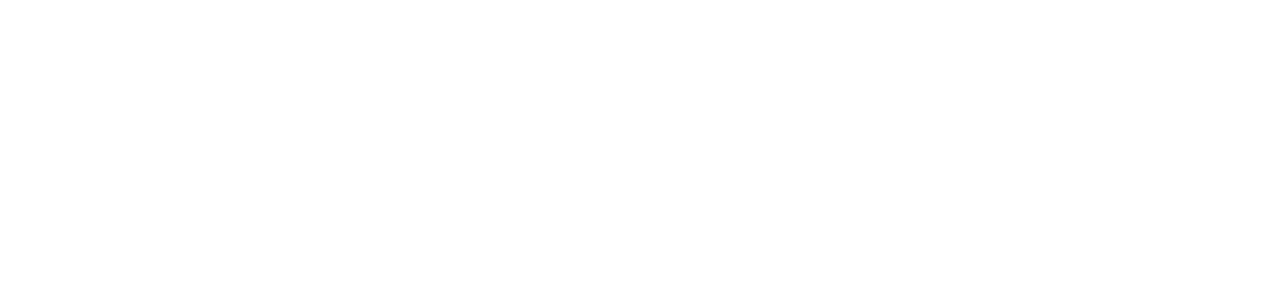
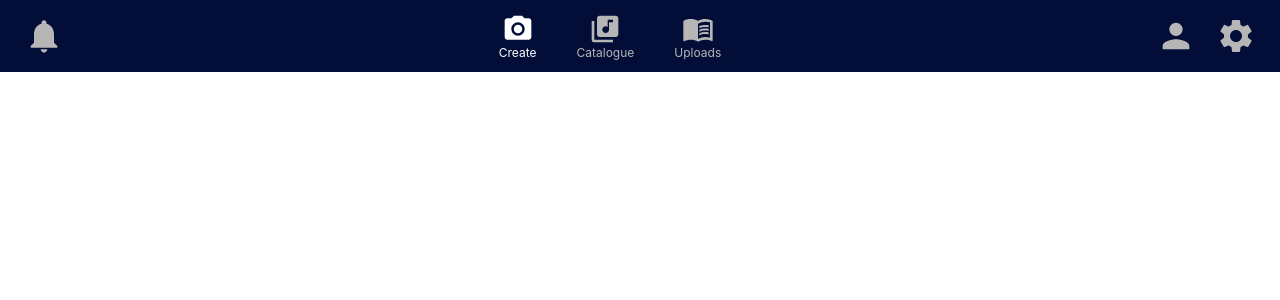
Before and after one commit to kevintran73/melody-mentoring, a React (Create React App) app in the folder frontend_web/: page /create in a window 1280 px wide. Before the commit this address had no page. Shown: the top 300 px of the page. Built offline with nearby package versions, Linux system fonts and the light colour scheme.

Commit message:
Implemented all page routes for nav bar; added nav on click functionality for all nav bar buttons

```diff
--- a/frontend_web/src/App.js
+++ b/frontend_web/src/App.js
@@ -7,6 +7,11 @@ import Login from './pages/Login';
 import LoginSub from './pages/LoginSub';
 import Register from './pages/Register';
 import Catalogue from './pages/Catalogue';
+import Notifications from './pages/Notifications';
+import Activity from './pages/Activity';
+import Settings from './pages/Settings';
+import Create from './pages/Create';
+import Uploads from './pages/Uploads';
 
 const App = () => {
   // Get the token from localStorage if it exists, otherwise null
@@ -29,7 +34,13 @@ const App = () => {
           <Route path='/register' element={<Register />} />
           <Route path='/login' element={<Login />} />
           <Route path='/login-sub' element={<LoginSub />} />
+
+          <Route path='/notifications' element={<Notifications />} />
+          <Route path='/create' element={<Create />} />
           <Route path='/catalogue' element={<Catalogue />} />
+          <Route path='/uploads' element={<Uploads />} />
+          <Route path='/activity' element={<Activity />} />
+          <Route path='/settings' element={<Settings />} />
         </Routes>
       </BrowserRouter>
     </TokenContext.Provider>
--- /dev/null
+++ b/frontend_web/src/components/nav_bar/ActivityButton.js
@@ -0,0 +1,32 @@
+import React from 'react';
+import { useNavigate, useLocation } from 'react-router-dom';
+
+import PersonIcon from '@mui/icons-material/Person';
+
+import { styled } from '@mui/system';
+
+const StyledPerson = styled(PersonIcon)(({ colour }) => ({
+  color: colour,
+  width: '40px',
+  height: '40px',
+  cursor: 'pointer',
+}));
+
+const ActivityButton = () => {
+  const navigate = useNavigate();
+  const location = useLocation();
+
+  // Change colour of button if on activity page
+  let colour = '#B6B6B6';
+  if (location.pathname === '/activity') {
+    colour = '#FFFFFF';
+  }
+
+  const navActivity = () => {
+    return navigate('/activity');
+  };
+
+  return <StyledPerson colour={colour} onClick={navActivity} />;
+};
+
+export default ActivityButton;
--- /dev/null
+++ b/frontend_web/src/components/nav_bar/CreateButton.js
@@ -0,0 +1,50 @@
+import React from 'react';
+import { useNavigate, useLocation } from 'react-router-dom';
+
+import CameraAltIcon from '@mui/icons-material/CameraAlt';
+
+import { styled } from '@mui/system';
+
+const IconContainer = styled('div')({
+  display: 'flex',
+  flexDirection: 'column',
+  justifyContent: 'center',
+  alignItems: 'center',
+  cursor: 'pointer',
+});
+
+const StyledCamera = styled(CameraAltIcon)(({ colour }) => ({
+  color: colour,
+  width: '32px',
+  height: '32px',
+}));
+
+const IconCaption = styled('p')(({ colour }) => ({
+  fontSize: '0.75rem',
+  color: colour,
+  margin: '0',
+}));
+
+const CreateButton = () => {
+  const navigate = useNavigate();
+  const location = useLocation();
+
+  // Change colour of button if on create page
+  let colour = '#B6B6B6';
+  if (location.pathname === '/create') {
+    colour = '#FFFFFF';
+  }
+
+  const navCreate = () => {
+    return navigate('/create');
+  };
+
+  return (
+    <IconContainer onClick={navCreate}>
+      <StyledCamera colour={colour} />
+      <IconCaption colour={colour}>Create</IconCaption>
+    </IconContainer>
+  );
+};
+
+export default CreateButton;
--- a/frontend_web/src/components/nav_bar/NavBar.js
+++ b/frontend_web/src/components/nav_bar/NavBar.js
@@ -1,13 +1,13 @@
 import React from 'react';
 
-import NotificationsIcon from '@mui/icons-material/Notifications';
-import CameraAltIcon from '@mui/icons-material/CameraAlt';
-import MenuBookIcon from '@mui/icons-material/MenuBook';
-import PersonIcon from '@mui/icons-material/Person';
-import SettingsIcon from '@mui/icons-material/Settings';
+import { styled } from '@mui/system';
 
-import { styled } from '@mui/system';
 import CatalogueButton from './CatalogueButton';
+import NotificationsButton from './NotificationsButton';
+import ActivityButton from './ActivityButton';
+import SettingsButton from './SettingsButton';
+import CreateButton from './CreateButton';
+import UploadsButton from './UploadsButton';
 
 const StyledHeader = styled('header')({
   display: 'flex',
@@ -17,41 +17,6 @@ const StyledHeader = styled('header')({
   padding: '1rem 1.5rem',
   backgroundColor: '#020E37',
   height: '40px',
-});
-
-const StyledNotifs = styled(NotificationsIcon)({
-  color: '#B6B6B6',
-  width: '40px',
-  height: '40px',
-  cursor: 'pointer',
-});
-
-const StyledCam = styled(CameraAltIcon)({
-  color: '#B6B6B6',
-  width: '32px',
-  height: '32px',
-});
-
-const StyledBook = styled(MenuBookIcon)({
-  position: 'relative',
-  color: '#B6B6B6',
-  width: '32px',
-  height: '32px',
-  top: '-2px',
-});
-
-const StyledPerson = styled(PersonIcon)({
-  color: '#B6B6B6',
-  width: '40px',
-  height: '40px',
-  cursor: 'pointer',
-});
-
-const StyledSettings = styled(SettingsIcon)({
-  color: '#B6B6B6',
-  width: '40px',
-  height: '40px',
-  cursor: 'pointer',
 });
 
 const MiddleContainer = styled('div')({
@@ -70,40 +35,20 @@ const RightContainer = styled('div')({
   gap: '20px',
 });
 
-const IconContainer = styled('div')({
-  display: 'flex',
-  flexDirection: 'column',
-  justifyContent: 'center',
-  alignItems: 'center',
-  cursor: 'pointer',
-});
-
-const IconCaption = styled('p')({
-  fontSize: '0.75rem',
-  color: '#B6B6B6',
-  margin: '0',
-});
-
 const NavBar = () => {
   return (
     <StyledHeader>
-      <StyledNotifs />
+      <NotificationsButton />
 
       <MiddleContainer>
-        <IconContainer>
-          <StyledCam />
-          <IconCaption>Create</IconCaption>
-        </IconContainer>
+        <CreateButton />
         <CatalogueButton />
-        <IconContainer>
-          <StyledBook />
-          <IconCaption>Uploads</IconCaption>
-        </IconContainer>
+        <UploadsButton />
       </MiddleContainer>
 
       <RightContainer>
-        <StyledPerson />
-        <StyledSettings />
+        <ActivityButton />
+        <SettingsButton />
       </RightContainer>
     </StyledHeader>
   );
--- /dev/null
+++ b/frontend_web/src/components/nav_bar/NotificationsButton.js
@@ -0,0 +1,32 @@
+import React from 'react';
+import { useNavigate, useLocation } from 'react-router-dom';
+
+import NotificationsIcon from '@mui/icons-material/Notifications';
+
+import { styled } from '@mui/system';
+
+const StyledNotifs = styled(NotificationsIcon)(({ colour }) => ({
+  color: colour,
+  width: '40px',
+  height: '40px',
+  cursor: 'pointer',
+}));
+
+const NotificationsButton = () => {
+  const navigate = useNavigate();
+  const location = useLocation();
+
+  // Change colour of button if on notifications page
+  let colour = '#B6B6B6';
+  if (location.pathname === '/notifications') {
+    colour = '#FFFFFF';
+  }
+
+  const navNotifs = () => {
+    return navigate('/notifications');
+  };
+
+  return <StyledNotifs colour={colour} onClick={navNotifs} />;
+};
+
+export default NotificationsButton;
--- /dev/null
+++ b/frontend_web/src/components/nav_bar/SettingsButton.js
@@ -0,0 +1,32 @@
+import React from 'react';
+import { useNavigate, useLocation } from 'react-router-dom';
+
+import SettingsIcon from '@mui/icons-material/Settings';
+
+import { styled } from '@mui/system';
+
+const StyledSettings = styled(SettingsIcon)(({ colour }) => ({
+  color: colour,
+  width: '40px',
+  height: '40px',
+  cursor: 'pointer',
+}));
+
+const SettingsButton = () => {
+  const navigate = useNavigate();
+  const location = useLocation();
+
+  // Change colour of button if on settings page
+  let colour = '#B6B6B6';
+  if (location.pathname === '/settings') {
+    colour = '#FFFFFF';
+  }
+
+  const navSettings = () => {
+    return navigate('/settings');
+  };
+
+  return <StyledSettings colour={colour} onClick={navSettings} />;
+};
+
+export default SettingsButton;
--- /dev/null
+++ b/frontend_web/src/components/nav_bar/UploadsButton.js
@@ -0,0 +1,50 @@
+import React from 'react';
+import { useNavigate, useLocation } from 'react-router-dom';
+
+import MenuBookIcon from '@mui/icons-material/MenuBook';
+
+import { styled } from '@mui/system';
+
+const IconContainer = styled('div')({
+  display: 'flex',
+  flexDirection: 'column',
+  justifyContent: 'center',
+  alignItems: 'center',
+  cursor: 'pointer',
+});
+
+const StyledBook = styled(MenuBookIcon)(({ colour }) => ({
+  color: colour,
+  width: '32px',
+  height: '32px',
+}));
+
+const IconCaption = styled('p')(({ colour }) => ({
+  fontSize: '0.75rem',
+  color: colour,
+  margin: '0',
+}));
+
+const UploadsButton = () => {
+  const navigate = useNavigate();
+  const location = useLocation();
+
+  // Change colour of button if on uploads page
+  let colour = '#B6B6B6';
+  if (location.pathname === '/uploads') {
+    colour = '#FFFFFF';
+  }
+
+  const navCreate = () => {
+    return navigate('/uploads');
+  };
+
+  return (
+    <IconContainer onClick={navCreate}>
+      <StyledBook colour={colour} />
+      <IconCaption colour={colour}>Uploads</IconCaption>
+    </IconContainer>
+  );
+};
+
+export default UploadsButton;
--- /dev/null
+++ b/frontend_web/src/pages/Activity.js
@@ -0,0 +1,16 @@
+import React from 'react';
+
+import NavBar from '../components/nav_bar/NavBar';
+
+/**
+ * Activity page
+ */
+const Activity = () => {
+  return (
+    <>
+      <NavBar></NavBar>
+    </>
+  );
+};
+
+export default Activity;
--- /dev/null
+++ b/frontend_web/src/pages/Create.js
@@ -0,0 +1,16 @@
+import React from 'react';
+
+import NavBar from '../components/nav_bar/NavBar';
+
+/**
+ * Create experiment page
+ */
+const Create = () => {
+  return (
+    <>
+      <NavBar></NavBar>
+    </>
+  );
+};
+
+export default Create;
--- /dev/null
+++ b/frontend_web/src/pages/Notifications.js
@@ -0,0 +1,16 @@
+import React from 'react';
+
+import NavBar from '../components/nav_bar/NavBar';
+
+/**
+ * Notifications page
+ */
+const Notifications = () => {
+  return (
+    <>
+      <NavBar></NavBar>
+    </>
+  );
+};
+
+export default Notifications;
--- /dev/null
+++ b/frontend_web/src/pages/Settings.js
@@ -0,0 +1,16 @@
+import React from 'react';
+
+import NavBar from '../components/nav_bar/NavBar';
+
+/**
+ * Settings page
+ */
+const Settings = () => {
+  return (
+    <>
+      <NavBar></NavBar>
+    </>
+  );
+};
+
+export default Settings;
--- /dev/null
+++ b/frontend_web/src/pages/Uploads.js
@@ -0,0 +1,16 @@
+import React from 'react';
+
+import NavBar from '../components/nav_bar/NavBar';
+
+/**
+ * Uploads page
+ */
+const Uploads = () => {
+  return (
+    <>
+      <NavBar></NavBar>
+    </>
+  );
+};
+
+export default Uploads;
```
